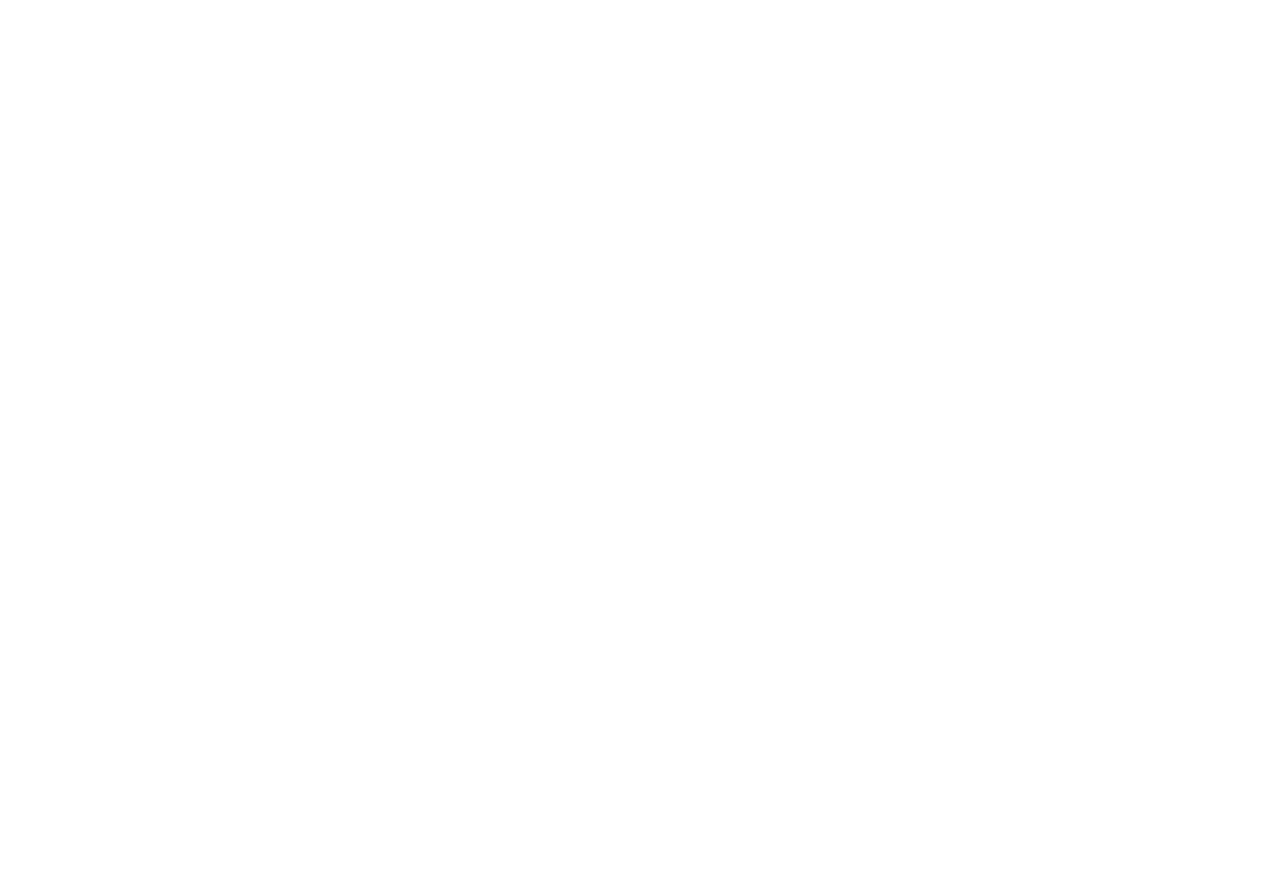
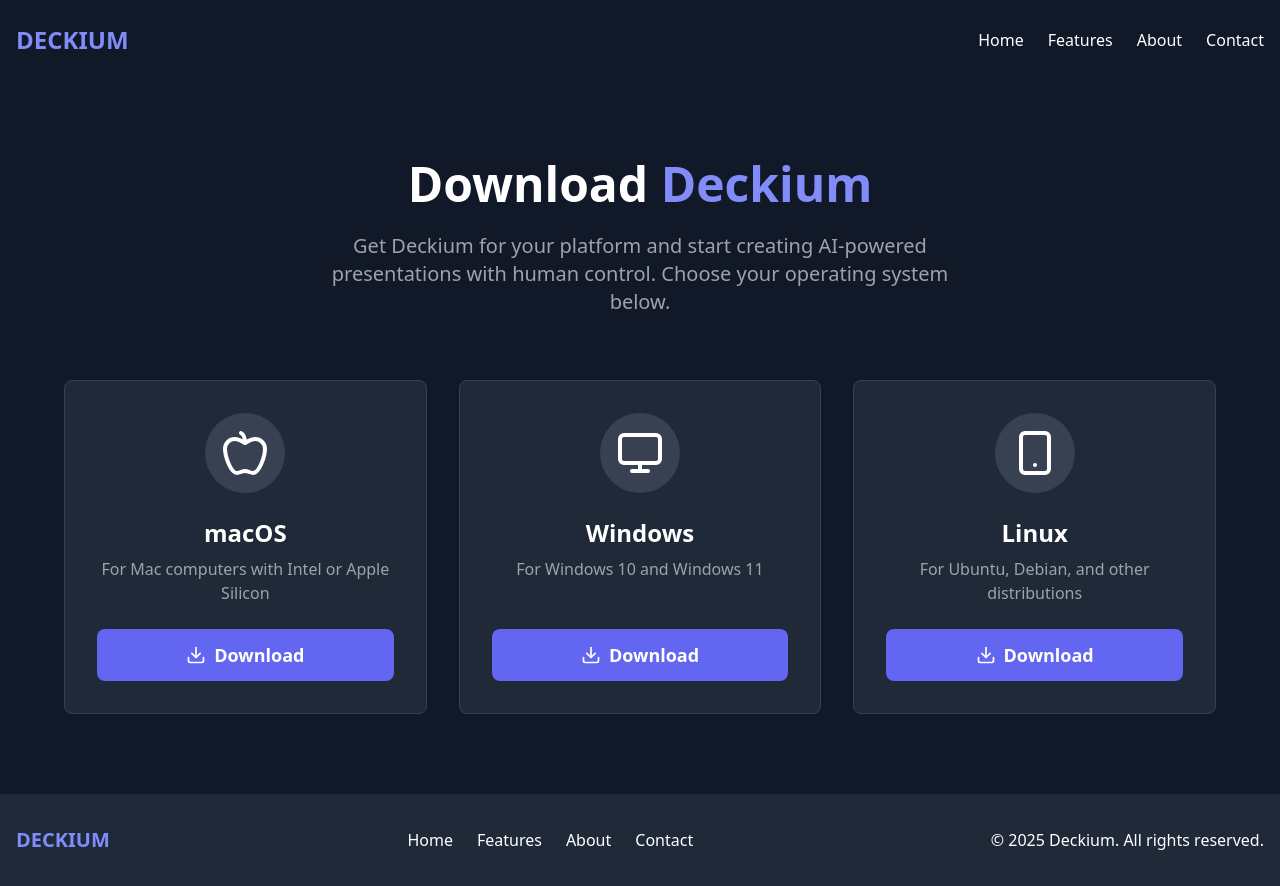
Before and after one commit to sleipner42/Deckium, a React (Create React App) app in the folder landing_page/: page /download in a window 1280 px wide. Before the commit this address had no page. Before the commit the page ends 800 px from the top, so only its background shows below. Built offline with nearby package versions, Linux system fonts and the light colour scheme.

Commit message:
Fix title and download page

```diff
--- a/landing_page/public/index.html
+++ b/landing_page/public/index.html
@@ -24,7 +24,7 @@
       work correctly both with client-side routing and a non-root public URL.
       Learn how to configure a non-root public URL by running `npm run build`.
     -->
-    <title>Deckium</title>
+    <title>AI-powered presentations with human control</title>
   </head>
   <body>
     <noscript>You need to enable JavaScript to run this app.</noscript>
--- a/landing_page/src/App.jsx
+++ b/landing_page/src/App.jsx
@@ -3,6 +3,7 @@
 import LandingPage from './LandingPage';
 import BlogPost from './BlogPost';
 import BlogListing from './BlogListing';
+import DownloadPage from './DownloadPage';
 import GoogleAnalytics from './components/GoogleAnalytics';
 
 const App = () => {
@@ -14,6 +15,7 @@
           <Route path="/" element={<LandingPage />} />
           <Route path="/blog" element={<BlogListing />} />
           <Route path="/blog/:slug" element={<BlogPost />} />
+          <Route path="/download" element={<DownloadPage />} />
         </Routes>
       </div>
     </Router>
--- /dev/null
+++ b/landing_page/src/DownloadPage.jsx
@@ -0,0 +1,132 @@
+import React from 'react';
+import { Download, Monitor, Apple, Smartphone } from 'lucide-react';
+
+const DownloadButton = ({ icon, title, subtitle, disabled = false }) => (
+  <div className="bg-gray-800 p-8 rounded-lg border border-gray-700 hover:border-indigo-500 transition-colors group h-full">
+    <div className="flex flex-col items-center text-center h-full">
+      <div className="mb-6 p-4 bg-gray-700 rounded-full group-hover:bg-indigo-500 transition-colors">
+        {icon}
+      </div>
+      <h3 className="text-2xl font-semibold mb-2">{title}</h3>
+      <p className="text-gray-400 mb-6 flex-grow">{subtitle}</p>
+      <button
+        disabled={disabled}
+        className={`w-full flex items-center justify-center px-6 py-3 rounded-lg text-lg font-semibold transition-colors ${
+          disabled
+            ? 'bg-gray-600 text-gray-400 cursor-not-allowed'
+            : 'bg-indigo-500 text-white hover:bg-indigo-600'
+        }`}
+      >
+        <Download className="w-5 h-5 mr-2" />
+        {disabled ? 'Coming Soon' : 'Download'}
+      </button>
+    </div>
+  </div>
+);
+
+const DownloadPage = () => {
+  return (
+    <div className="bg-gray-900 text-white min-h-screen">
+      <div className="container mx-auto px-4">
+        <header className="flex justify-between items-center py-6">
+          <div className="text-indigo-400 font-bold text-2xl">DECKIUM</div>
+          <nav>
+            <ul className="flex space-x-6">
+              <li>
+                <a href="/" className="hover:text-indigo-400">
+                  Home
+                </a>
+              </li>
+              <li>
+                <a href="/#features" className="hover:text-indigo-400">
+                  Features
+                </a>
+              </li>
+              <li>
+                <a href="/#about" className="hover:text-indigo-400">
+                  About
+                </a>
+              </li>
+              <li>
+                <a href="/#contact" className="hover:text-indigo-400">
+                  Contact
+                </a>
+              </li>
+            </ul>
+          </nav>
+        </header>
+
+        <main className="py-20">
+          <div className="text-center mb-16">
+            <h1 className="text-5xl font-bold mb-6">
+              Download <span className="text-indigo-400">Deckium</span>
+            </h1>
+            <p className="text-xl text-gray-400 max-w-2xl mx-auto">
+              Get Deckium for your platform and start creating AI-powered presentations
+              with human control. Choose your operating system below.
+            </p>
+          </div>
+
+          <div className="grid grid-cols-1 md:grid-cols-3 gap-8 max-w-6xl mx-auto items-stretch">
+            <DownloadButton
+              icon={<Apple className="w-12 h-12" />}
+              title="macOS"
+              subtitle="For Mac computers with Intel or Apple Silicon"
+            />
+
+            <DownloadButton
+              icon={<Monitor className="w-12 h-12" />}
+              title="Windows"
+              subtitle="For Windows 10 and Windows 11"
+            />
+
+            <DownloadButton
+              icon={<Smartphone className="w-12 h-12" />}
+              title="Linux"
+              subtitle="For Ubuntu, Debian, and other distributions"
+            />
+          </div>
+        </main>
+      </div>
+
+      <footer className="bg-gray-800 py-8">
+        <div className="container mx-auto px-4">
+          <div className="flex flex-wrap justify-between items-center">
+            <div className="text-indigo-400 font-bold text-xl mb-4 md:mb-0">
+              DECKIUM
+            </div>
+            <nav className="mb-4 md:mb-0">
+              <ul className="flex flex-wrap space-x-6">
+                <li>
+                  <a href="/" className="hover:text-indigo-400">
+                    Home
+                  </a>
+                </li>
+                <li>
+                  <a href="/#features" className="hover:text-indigo-400">
+                    Features
+                  </a>
+                </li>
+                <li>
+                  <a href="/#about" className="hover:text-indigo-400">
+                    About
+                  </a>
+                </li>
+                <li>
+                  <a href="/#contact" className="hover:text-indigo-400">
+                    Contact
+                  </a>
+                </li>
+              </ul>
+            </nav>
+            <div className="w-full md:w-auto text-center md:text-left">
+              <p>&copy; 2025 Deckium. All rights reserved.</p>
+            </div>
+          </div>
+        </div>
+      </footer>
+    </div>
+  );
+};
+
+export default DownloadPage;
```
Also changed, not shown: landing_page/public/robots.txt.
